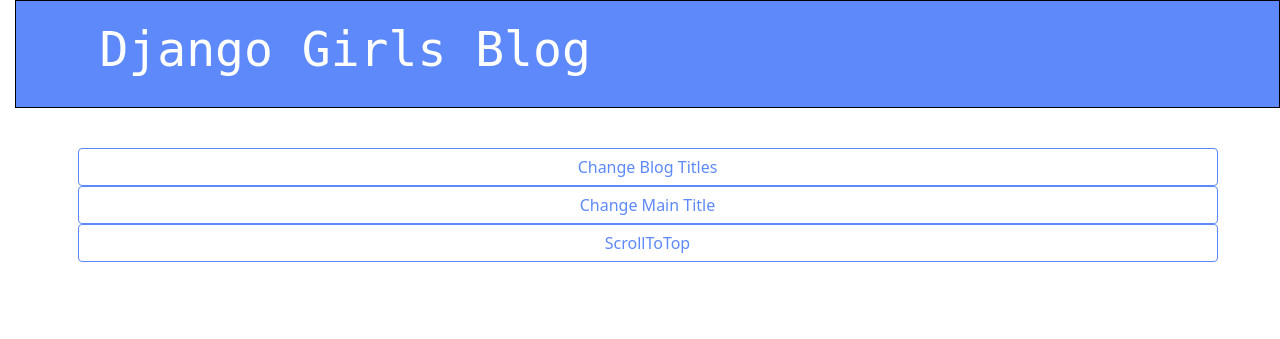
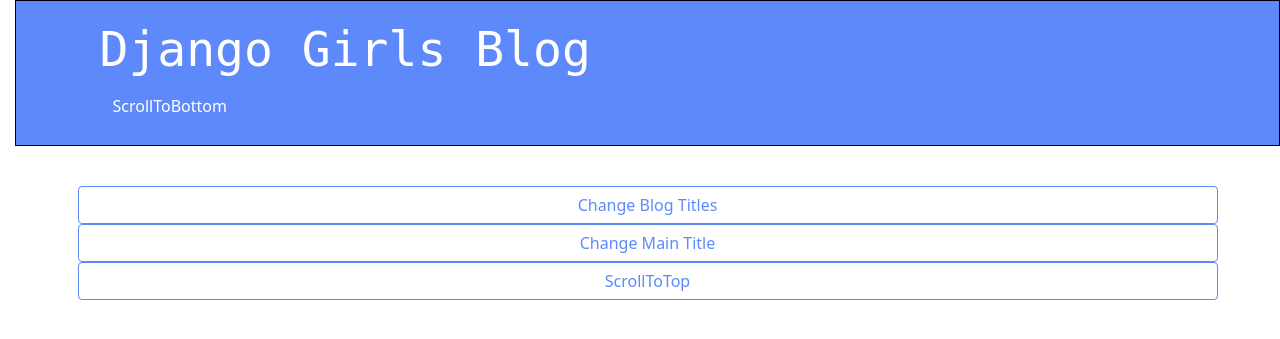
Before and after one commit to ashcas23/djangogirls1, a Django app: page / in a window 1280 px wide. Shown: the top 339 px of the page. Run offline with Django 3.2, Linux system fonts and the light colour scheme; data that the repository does not hold is empty.

Commit message:
javascript implementations regarding buttons

```diff
--- a/blog/static/css/blog.css
+++ b/blog/static/css/blog.css
@@ -104,3 +104,7 @@ article.post {
     color: #FFFFFF;
     background-color: #5e89fb;
 }
+
+.whitetext {
+  color: white;
+}
--- a/blog/static/js/main.js
+++ b/blog/static/js/main.js
@@ -31,3 +31,9 @@ function ScrollToTopFunction() {
   title.scrollIntoView({ behavior:"smooth", block: "center"});
 }
 ScrollToTopButton.addEventListener("click", ScrollToTopFunction);
+
+function ScrollToBottomFunction() {
+  let ScrollToTopButton = document.getElementById("ScrollToTopButton"); //make sure to change names of titles
+  ScrollToTopButton.scrollIntoView({ behavior:"smooth", block: "center"});
+}
+ScrollToBottomButton.addEventListener("click", ScrollToBottomFunction);
--- a/blog/templates/blog/base.html
+++ b/blog/templates/blog/base.html
@@ -16,6 +16,7 @@
                 </a>
             {% endif %}
                 <h1><a id="titlelink" href="/">Django Girls Blog</a></h1>
+                  <button id= "ScrollToBottomButton" class = "btn btn-secondary whitetext">ScrollToBottom</button>
               </div>
           </header>
         <main class="container">
--- a/blog/templates/blog/post_list.html
+++ b/blog/templates/blog/post_list.html
@@ -17,5 +17,6 @@
   <button id= "ChangeColorofTitles" class = "btn btn-secondary">Change Blog Titles</button>
   <button id= "ChangeColorofMainTitle" class = "btn btn-secondary">Change Main Title</button>
   <button id= "ScrollToTopButton" class = "btn btn-secondary">ScrollToTop</button>
+
 </div>
 {% endblock %}
```
